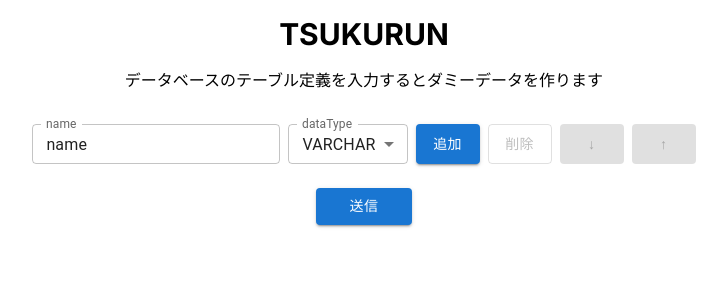
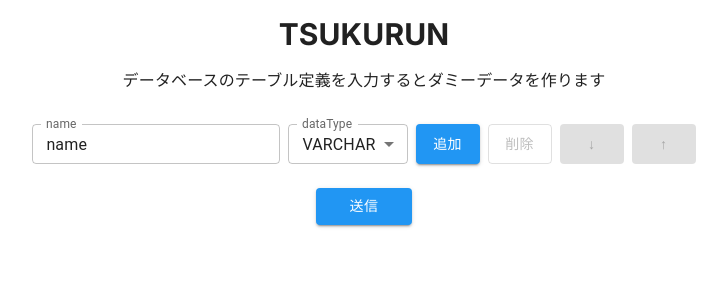
Before and after one commit to tanan/db-data-tukurun, a Next.js app: page / in a window 1280 px wide. Shown: the top 300 px of the page, without its empty margins (276-1003 px from the left). Built offline with nearby package versions, Linux system fonts and the light colour scheme.

Commit message:
add theme

```diff
--- a/app/_components/form.tsx
+++ b/app/_components/form.tsx
@@ -1,11 +1,20 @@
 "use client";
 
-import { Box, Button, Stack, TextField, MenuItem } from "@mui/material";
+import {
+  Box,
+  Button,
+  Stack,
+  TextField,
+  MenuItem,
+  ThemeProvider,
+  CssBaseline,
+} from "@mui/material";
 import { GoFile } from "react-icons/go";
 import { Controller, useFieldArray, useForm } from "react-hook-form";
 import { Column, dataTypes, defaultValue } from "../../lib/value";
 import { GetDataFromGemini } from "@/lib/gemini";
 import { useState } from "react";
+import theme from "@/lib/theme";
 
 const DatabaseSchemaForm = () => {
   const [data, setData] = useState("");
@@ -49,7 +58,8 @@ const DatabaseSchemaForm = () => {
   const MAXIMUM_FIELDS = 10;
 
   return (
-    <>
+    <ThemeProvider theme={theme}>
+      <CssBaseline />
       <Box
         className="my-8"
         component="form"
@@ -154,7 +164,7 @@ const DatabaseSchemaForm = () => {
         </Stack>
         {FileDownloadLink(data, showData)}
       </Box>
-    </>
+    </ThemeProvider>
   );
 };
 
--- a/app/page.tsx
+++ b/app/page.tsx
@@ -1,4 +1,7 @@
+import { ThemeProvider } from "@emotion/react";
 import DatabaseSchemaForm from "./_components/form";
+import theme from "../lib/theme";
+import { CssBaseline } from "@mui/material";
 
 export default function Home() {
   return (
--- /dev/null
+++ b/lib/theme.ts
@@ -0,0 +1,14 @@
+import { createTheme } from "@mui/material/styles";
+
+const theme = createTheme({
+  palette: {
+    primary: {
+      main: "#2196f3",
+    },
+    secondary: {
+      main: "#ff4081",
+    },
+  },
+});
+
+export default theme;
```
